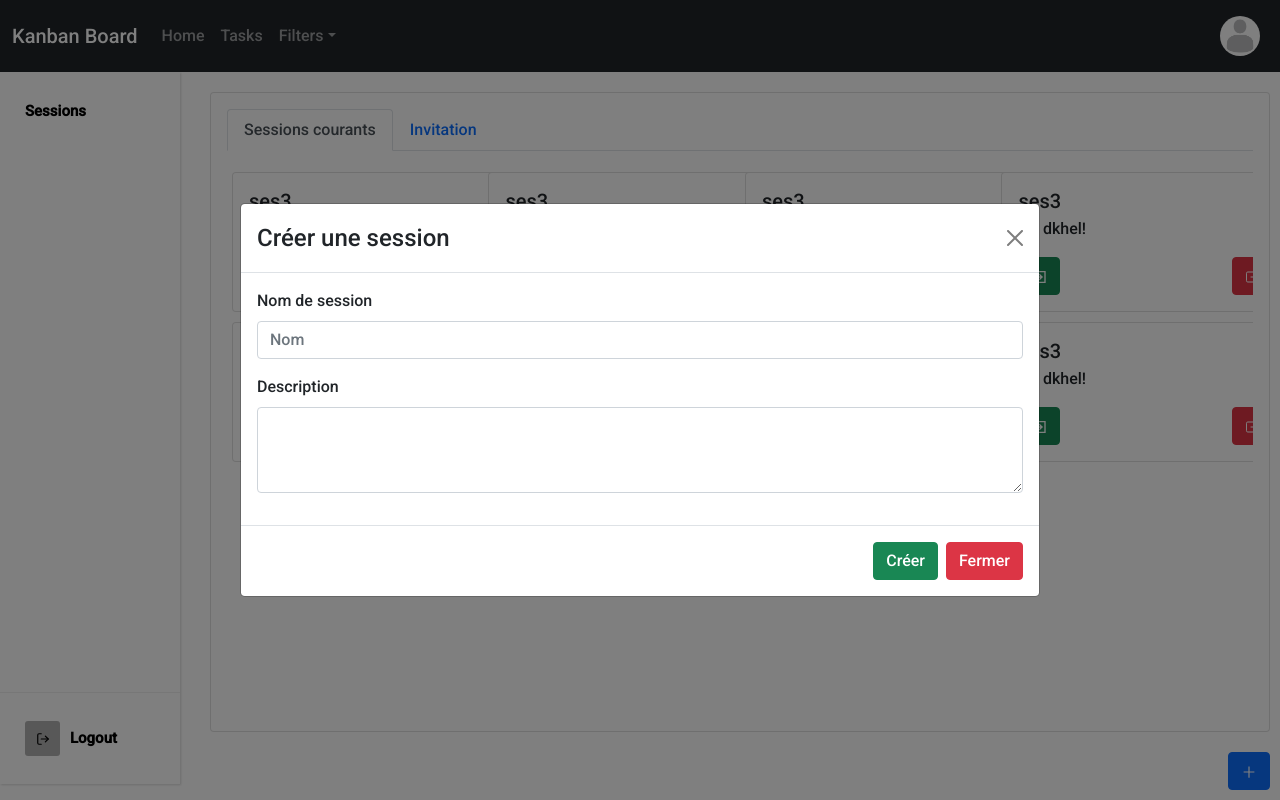
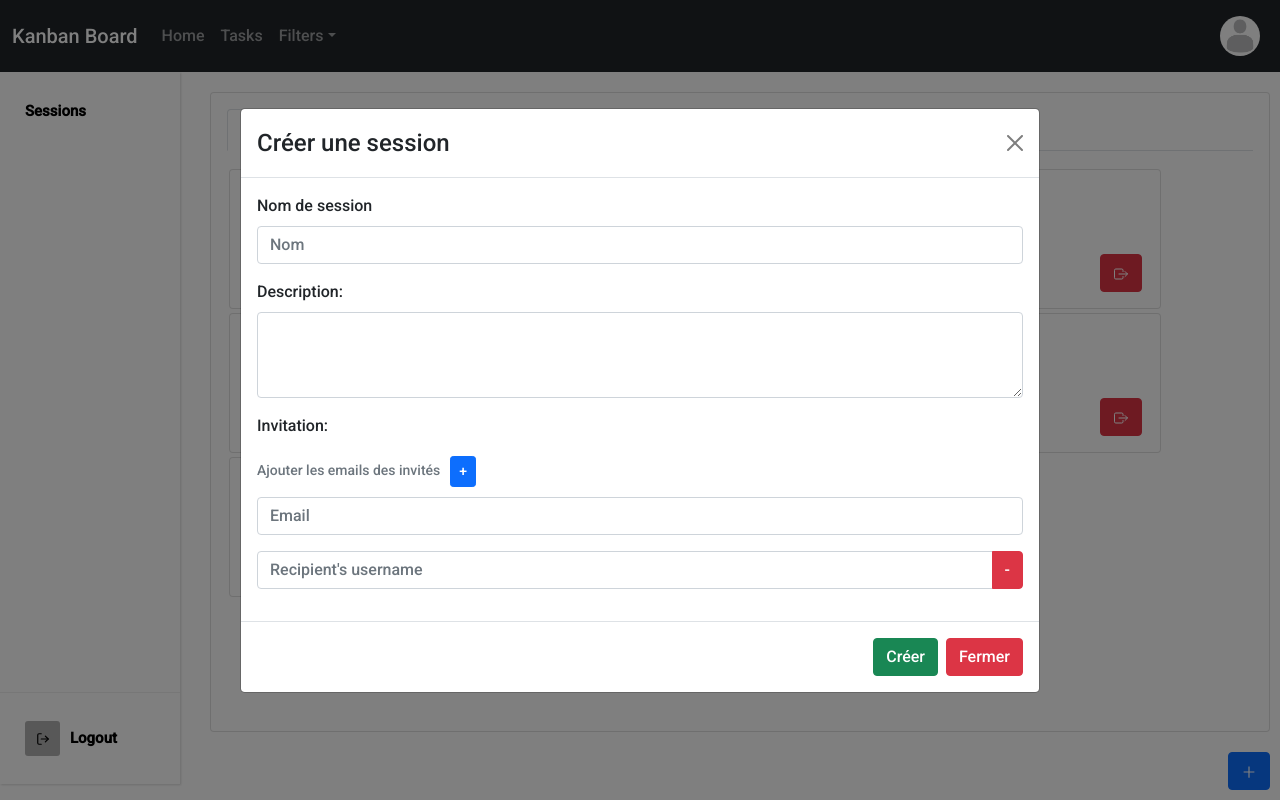
Before and after one commit to achrafhardizi/Kanban-Project, a React (Create React App) app: page / in a window 1280 px wide. Both pictures are taken after a click on the button 1249 px from the left and 771 px from the top of the page. Built offline with nearby package versions, Linux system fonts and the light colour scheme.

Commit message:
ana hmar hhh wa shokran

```diff
--- a/package.json
+++ b/package.json
@@ -46,6 +46,5 @@
       "last 1 firefox version",
       "last 1 safari version"
     ]
-  },
-  "devDependencies": {}
+  }
 }
--- a/src/Components/Sessions/Components/addsession/addsessions.jsx
+++ b/src/Components/Sessions/Components/addsession/addsessions.jsx
@@ -1,16 +1,31 @@
 import React, {useState} from 'react';
-import {Button, Form, Modal} from "react-bootstrap";
+import {Button, Form, InputGroup, Modal} from "react-bootstrap";
 
 const Addsession = (props) => {
     const [nom, setNom] = useState('');
     const [description, setDescription] = useState('');
+    const [email, setEmail] = useState([{email: ''}]);
 
     const handleSubmit = (e) => {
-        e.preventDefault();
-        const session = {nom, description};
-        setNom(''); setDescription('');
-        props.setSession(session);
+        const form = e.currentTarget;
+        if(form.checkValidity()===false){
+            e.preventDefault();
+            e.stopPropagation();
+        }
+        /*props.setsession(session);*/
     }
+
+    const addMail = () =>{
+        setEmail([...email,{email: ""}])
+    }
+
+    const remMail = (i) =>{
+        let newmails = [...email];
+        newmails.splice(i, 1);
+        setEmail(newmails)
+    }
+
+
 
     return (
         <React.Fragment>
@@ -33,12 +48,33 @@ const Addsession = (props) => {
                         </Form.Group>
 
                         <Form.Group className="mb-3" controlId="exampleForm.ControlTextarea1">
-                            <Form.Label>Description</Form.Label>
+                            <Form.Label>Description:</Form.Label>
                             <Form.Control as="textarea" rows={3} value={description} onChange={(e) => setDescription(e.target.value)} />
+                        </Form.Group>
+
+                        <Form.Group className="mb-3" controlId="exampleForm.ControlTextarea1">
+                            <Form.Label>Invitation:</Form.Label><br/>
+                            <Form.Text>Ajouter les emails des invités</Form.Text><Button variant={"primary"} size={"sm"} onClick={addMail} style={{margin: "10px", }}>+</Button>
+                            <Form.Control type="email" placeholder="Email" style={{marginBottom: "16px"}}/>
+                            {email.length ? email.map(() => (
+                                <React.Fragment>
+                                    <InputGroup className="mb-3">
+                                        <Form.Control
+                                            required
+                                            placeholder="Recipient's username"
+                                            aria-label="Recipient's username"
+                                            aria-describedby="basic-addon2"
+                                        />
+                                        <Button variant="danger" id="button-addon2" onClick={remMail}>
+                                            -
+                                        </Button>
+                                    </InputGroup>
+                                </React.Fragment>
+                            )): <p/>}
                         </Form.Group>
                 </Modal.Body>
                 <Modal.Footer>
-                    <Button variant="success" type="submit" onClick={props.onHide}>
+                    <Button variant="success" type="submit">
                         Créer
                     </Button>
                     <Button variant={"danger"} onClick={props.onHide}>Fermer</Button>
--- a/src/Components/Sessions/Components/sessionsact/sessionsact.jsx
+++ b/src/Components/Sessions/Components/sessionsact/sessionsact.jsx
@@ -5,12 +5,12 @@ import {IoExitOutline} from "react-icons/io5";
 
 const Sessionact = ({sessions}) => {
     return (
-        <React.Fragment>
-            <Row xs={4} style={{width: "99.999%"}} gutter={40}>
+        <>
+            <Row xs="auto" style={{width: "100%"}}>
                 {sessions.map(ses => {
                     return (
-                        <Col>
-                            <Card style={{width: '18rem', margin: "5px"}}>
+                        <Col style={{float: "center"}}>
+                            <Card style={{margin: "2px", minWidth: "292px"}}>
                                 <Card.Body>
                                     <Card.Title>{ses.name}</Card.Title>
                                     <Card.Subtitle className="mb-2 text-muted">{ses.role}</Card.Subtitle>
@@ -31,7 +31,7 @@ const Sessionact = ({sessions}) => {
                     );
                 })}
             </Row>
-        </React.Fragment>
+        </>
     );
 };
 
--- a/src/Components/Sessions/Sessions.jsx
+++ b/src/Components/Sessions/Sessions.jsx
@@ -53,7 +53,8 @@ const Sessions = () => {
             <Card style={{padding: "0",
                 display: "flex",
                 flexDirection: "row",
-                height: "80vh"}}>
+                height: "80vh",
+                minWidth: "565.60px"}}>
                 <Card.Body>
                     <Tabs defaultActiveKey="sessions" id="uncontrolled-tab-example" className="mb-3">
                         <Tab eventKey="sessions" title="Sessions courants" style={{flex: "1",
@@ -83,7 +84,7 @@ const Sessions = () => {
             <Addsession
                 show={modalShow}
                 onHide={() => setModalShow(false)}
-                setSession={sess => console.log(sess)}
+                setsession={sess => console.log(sess)}
             />
         </React.Fragment>
     );
```
Also changed, not shown: 1 other file (tests, documents, lock files or other folders).
